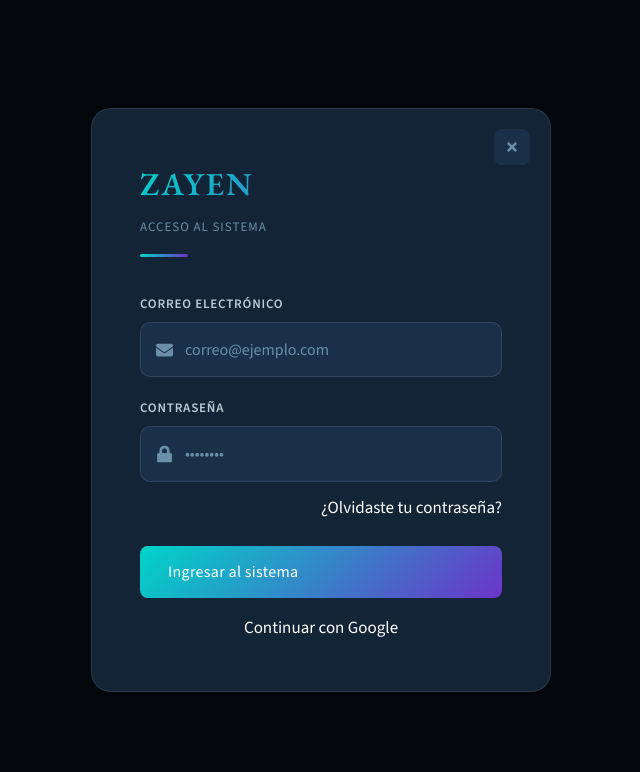
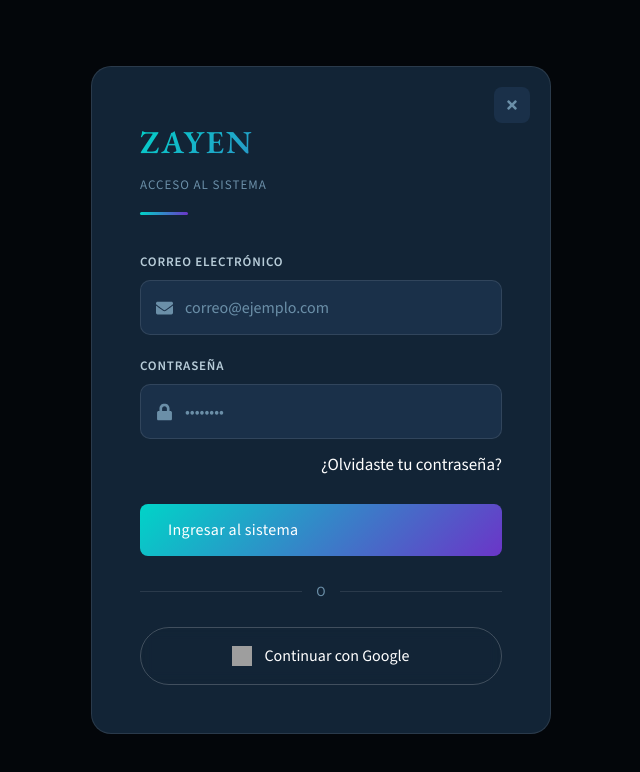
Before and after one commit to AlissonMunoz78/ZAYEN, a React (Vite) app: page /login in a window 1280 px wide. Shown: the top 772 px of the page, without its empty margins (319-959 px from the left). Built offline with nearby package versions, Linux system fonts and the light colour scheme; no server answers; grey boxes are pictures that could not be loaded.

Commit message:
correccion2

```diff
--- a/src/components/LoginModal.jsx
+++ b/src/components/LoginModal.jsx
@@ -180,14 +180,53 @@ const LoginModal = ({ onClose }) => {
           </button>
         </form>
 
-        {/* Google */}
+        {/* Divisor */}
+        <div style={{
+          display: 'flex',
+          alignItems: 'center',
+          margin: '24px 0',
+          gap: '14px'
+        }}>
+          <div style={{ flex: 1, height: '0.5px', background: 'var(--border-color)' }} />
+          <span style={{ fontSize: '14px', color: 'var(--text-muted)' }}>O</span>
+          <div style={{ flex: 1, height: '0.5px', background: 'var(--border-color)' }} />
+        </div>
+
+        {/* Botón Google estilo imagen */}
         <button
           onClick={handleGoogle}
           disabled={loading}
-          style={{ width: '100%', marginTop: '16px' }}
+          style={{
+            width: '100%',
+            display: 'flex',
+            alignItems: 'center',
+            justifyContent: 'center',
+            gap: '12px',
+            padding: '14px',
+            borderRadius: '30px',
+            border: '1px solid rgba(255,255,255,0.2)',
+            background: 'transparent',
+            color: '#fff',
+            fontSize: '16px',
+            cursor: 'pointer',
+            backdropFilter: 'blur(6px)',
+            transition: 'all 0.2s ease'
+          }}
+          onMouseEnter={e => {
+            e.currentTarget.style.background = 'rgba(255,255,255,0.05)';
+          }}
+          onMouseLeave={e => {
+            e.currentTarget.style.background = 'transparent';
+          }}
         >
+          <img
+            src="https://www.svgrepo.com/show/475656/google-color.svg"
+            alt="google"
+            style={{ width: '20px', height: '20px' }}
+          />
           Continuar con Google
         </button>
+
       </div>
     </div>
   );
```
